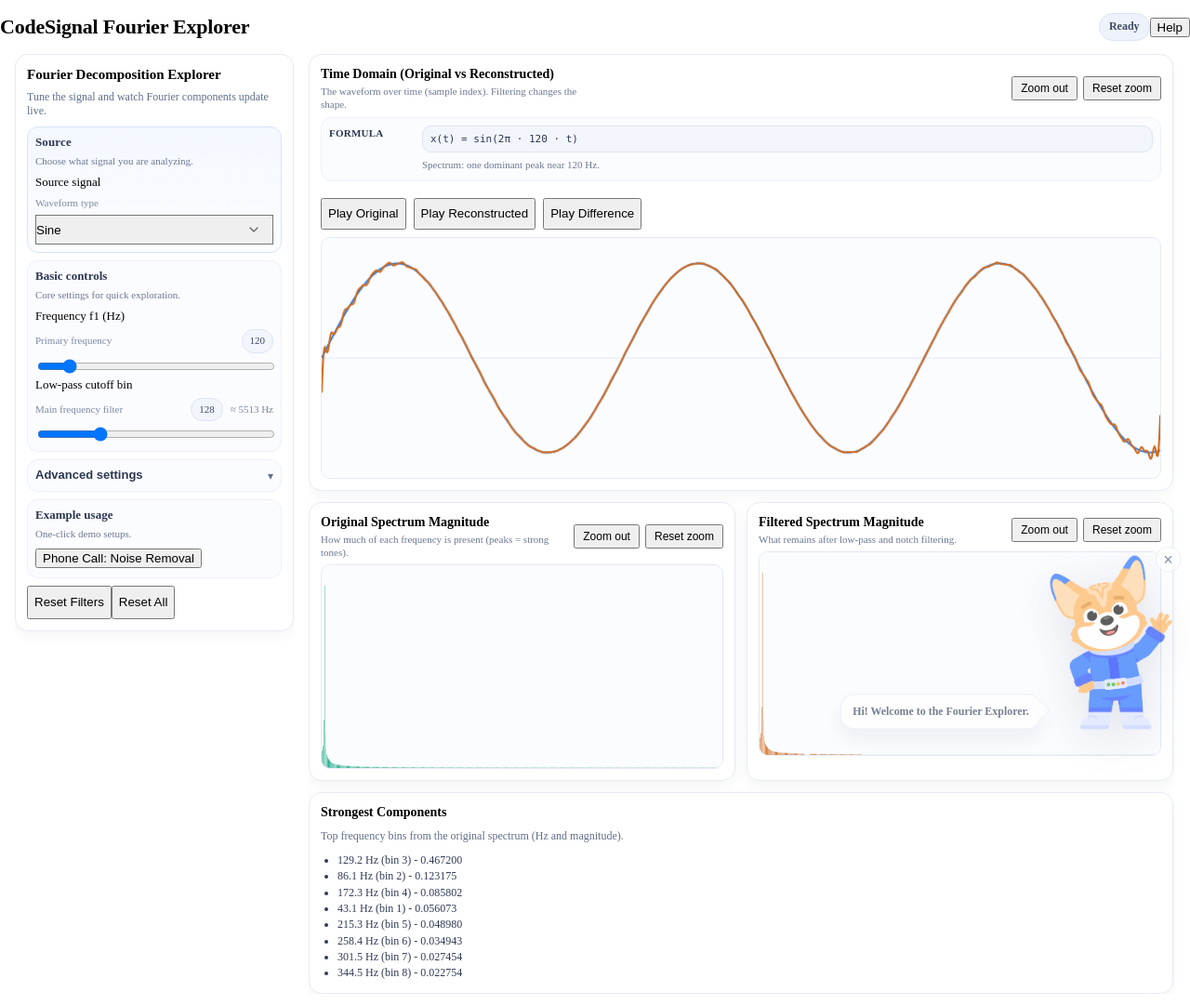
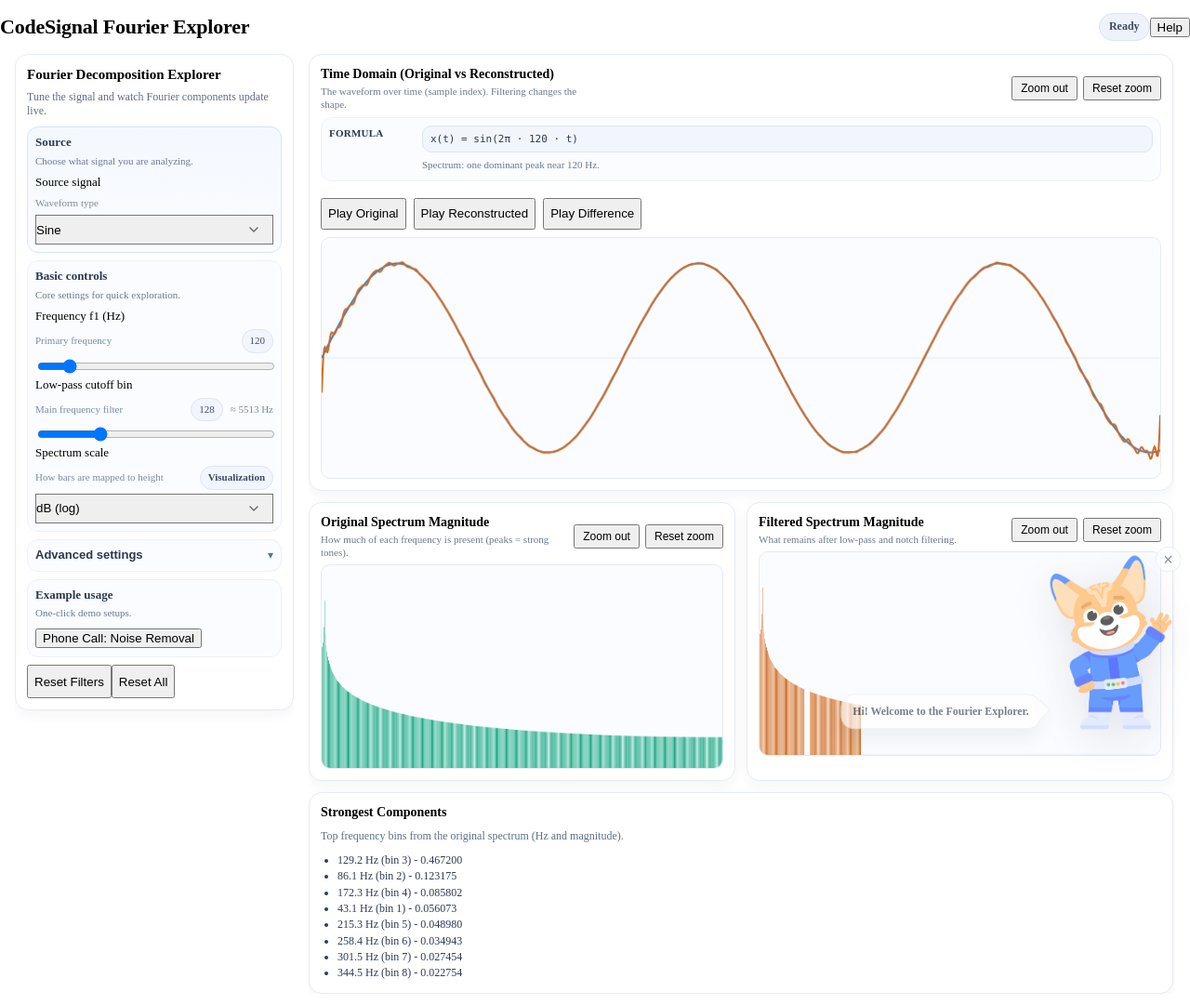
Before and after one commit to MariaHov/learn_fourier-explorer, a website built with Vite: page client/index.html in a window 1280 px wide. Shown: the whole page at 93% size. Built offline with nearby package versions, Linux system fonts and the light colour scheme.

Commit message:
ui: add linear/dB spectrum scale toggle

```diff
--- a/client/app.js
+++ b/client/app.js
@@ -13,6 +13,7 @@
   freq2: 260,
   harmonics: 9,
   windowType: 'rectangular',
+  spectrumScale: 'db',
   lowPassCutoff: 128,
   notchEnabled: true,
   notchBin: 60,
@@ -51,6 +52,7 @@
   harmonics: document.getElementById('harmonics'),
   harmonicsValue: document.getElementById('harmonics-value'),
   windowType: document.getElementById('window-type'),
+  spectrumScale: document.getElementById('spectrum-scale'),
   notchControlsRow: document.getElementById('notch-controls-row'),
   lowPass: document.getElementById('low-pass'),
   lowPassValue: document.getElementById('low-pass-value'),
@@ -64,6 +66,7 @@
   notchWidthHz: document.getElementById('notch-width-hz'),
   resetFilters: document.getElementById('btn-reset-filters'),
   resetAll: document.getElementById('btn-reset-all'),
+  examplePhoneDemo: document.getElementById('btn-example-phone-demo'),
   playOriginal: document.getElementById('btn-play-original'),
   playReconstructed: document.getElementById('btn-play-reconstructed'),
   playDifference: document.getElementById('btn-play-difference'),
@@ -225,6 +228,23 @@
   // Reduce clutter: hide notch bin/width sliders unless notch is enabled.
   if (els.notchControlsRow) {
     els.notchControlsRow.classList.toggle('is-hidden-control', !state.notchEnabled);
+  }
+}
+
+function ensurePhoneDemoOption() {
+  if (!els.source) return;
+  const value = 'phone-call-demo';
+  const existing = Array.from(els.source.options).find((opt) => opt.value === value);
+  if (state.source === value) {
+    if (!existing) {
+      const opt = document.createElement('option');
+      opt.value = value;
+      opt.textContent = 'Example: Phone Call (Cosmo)';
+      els.source.appendChild(opt);
+    }
+    els.source.value = value;
+  } else if (existing) {
+    existing.remove();
   }
 }
 
@@ -1183,11 +1203,21 @@
   const end = Math.ceil(domain.end);
   const visible = bins.slice(start, end + 1);
   if (!visible.length) return;
+  const MIN_DB = -80;
+  const MAX_DB = 0;
+  const toDb = (magnitude) => 20 * Math.log10((magnitude || 0) + 1e-12);
   const maxMagnitude = Math.max(...visible.map((bin) => bin.magnitude), 1e-9);
   const barWidth = width / visible.length;
   ctx.fillStyle = color;
   for (let i = 0; i < visible.length; i += 1) {
-    const barHeight = (visible[i].magnitude / maxMagnitude) * (height * 0.9);
+    let barHeight;
+    if (state.spectrumScale === 'db') {
+      const db = clamp(toDb(visible[i].magnitude), MIN_DB, MAX_DB);
+      const ratio = (db - MIN_DB) / Math.max(1e-9, (MAX_DB - MIN_DB));
+      barHeight = ratio * (height * 0.9);
+    } else {
+      barHeight = (visible[i].magnitude / maxMagnitude) * (height * 0.9);
+    }
     const x = i * barWidth + 1;
     const y = height - barHeight;
     ctx.fillRect(x, y, Math.max(1, barWidth - 2), barHeight);
@@ -1735,6 +1765,7 @@
     const previousSource = state.source;
     state.source = event.target.value;
     updateSourceControlVisibility();
+    ensurePhoneDemoOption();
     if (state.source === 'phone-call-demo' && previousSource !== 'phone-call-demo') {
       applyPhoneDemoDefaults();
     }
@@ -1771,6 +1802,13 @@
     analyze();
   });
 
+  if (els.spectrumScale) {
+    els.spectrumScale.addEventListener('change', (event) => {
+      state.spectrumScale = event.target.value;
+      renderPlots();
+    });
+  }
+
   els.lowPass.addEventListener('input', (event) => {
     state.lowPassCutoff = Number(event.target.value);
     setEditableValueText(els.lowPassValue, state.lowPassCutoff, els.lowPass);
@@ -1800,6 +1838,16 @@
 
   els.resetFilters.addEventListener('click', resetFilters);
   if (els.resetAll) els.resetAll.addEventListener('click', resetAll);
+  if (els.examplePhoneDemo) {
+    els.examplePhoneDemo.addEventListener('click', () => {
+      const previousSource = state.source;
+      state.source = 'phone-call-demo';
+      ensurePhoneDemoOption();
+      updateSourceControlVisibility();
+      if (previousSource !== 'phone-call-demo') applyPhoneDemoDefaults();
+      analyze();
+    });
+  }
   els.playOriginal.addEventListener('click', async () => {
     if (state.source === 'phone-call-demo') {
       const ready = await ensurePhoneDemoLoaded();
@@ -1904,6 +1952,7 @@
 function initializeDefaults() {
   els.source.value = state.source;
   updateSourceControlVisibility();
+  ensurePhoneDemoOption();
   setAdvancedOpen(false);
   els.freq1.value = String(state.freq1);
   setEditableValueText(els.freq1Value, state.freq1, els.freq1);
@@ -1914,6 +1963,7 @@
   els.samples.value = String(state.sampleCount);
   setEditableValueText(els.samplesValue, state.sampleCount, els.samples);
   els.windowType.value = state.windowType;
+  if (els.spectrumScale) els.spectrumScale.value = state.spectrumScale;
   els.notchEnabled.checked = state.notchEnabled;
   updateFilterBounds();
   setupEditableNumberValue(els.freq1Value, els.freq1);
--- a/client/index.html
+++ b/client/index.html
@@ -89,6 +89,17 @@
               </div>
             </div>
             <input id="low-pass" class="input" type="range" min="1" max="1023" step="1" value="128" />
+          </label>
+
+          <label class="control-field">Spectrum scale
+            <div class="control-header">
+              <span class="control-caption">How bars are mapped to height</span>
+              <span class="tag tag-muted">Visualization</span>
+            </div>
+            <select id="spectrum-scale" class="input compact-input">
+              <option value="linear">Linear</option>
+              <option value="db" selected>dB (log)</option>
+            </select>
           </label>
         </div>
 
```
